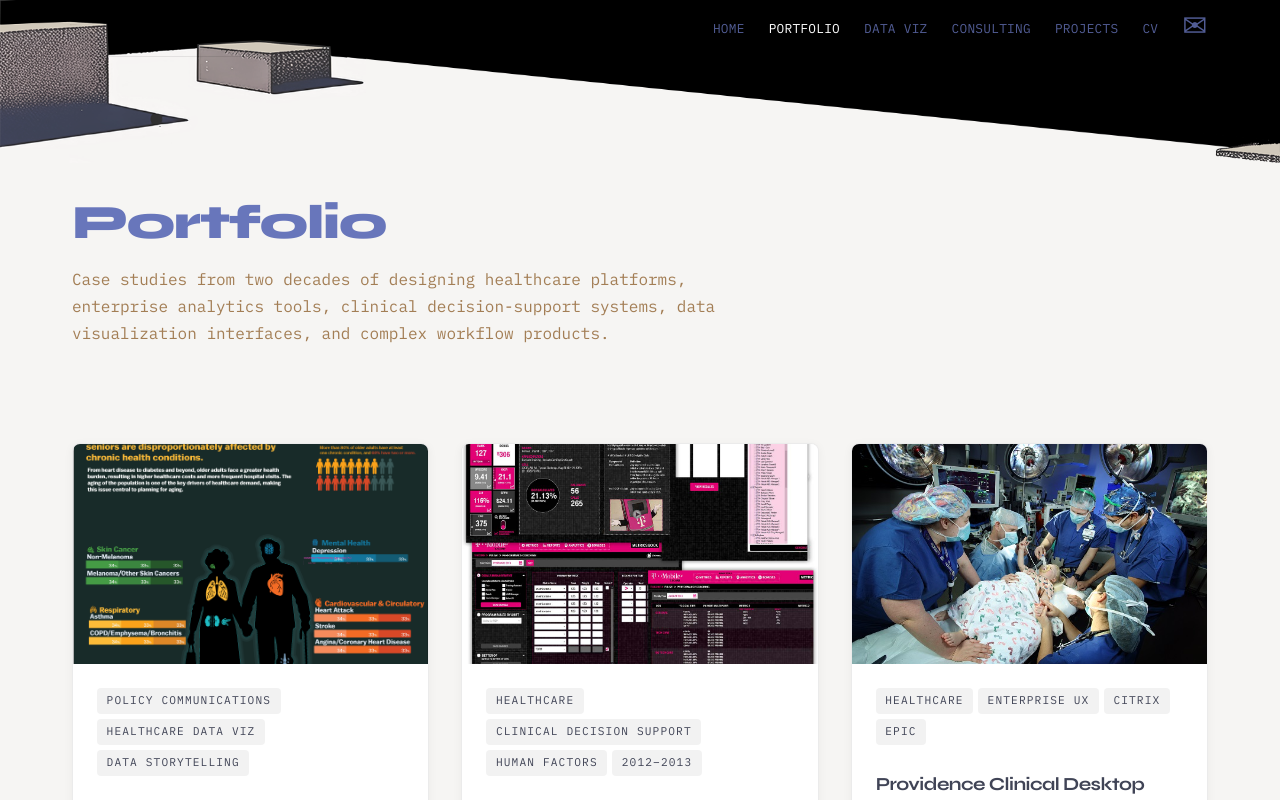
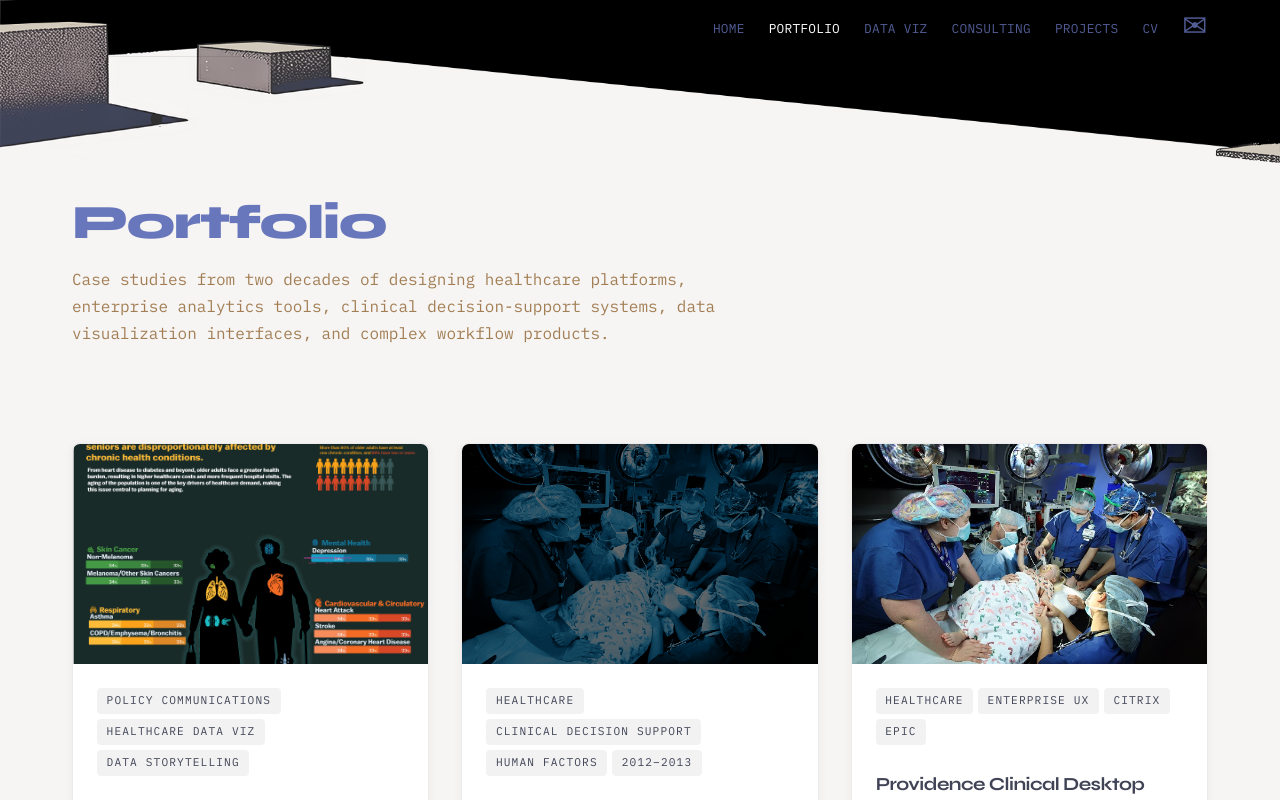
Before and after one commit to yorickapp/stevelibbey, a React (Vite) app: page /portfolio in a window 1280 px wide. Shown: the top 800 px of the page. Built offline with nearby package versions, Linux system fonts and the light colour scheme.

Commit message:
Use fellowship surgery photo as PediCrisis thumbnail

```diff
--- a/src/pages/Portfolio.jsx
+++ b/src/pages/Portfolio.jsx
@@ -13,7 +13,7 @@ const CASES = [
   {
     slug: 'pedi-crisis',
     title: 'Pedi Crisis',
-    thumb: '/img/SteveLibbey-Portfolio-PEDI.jpg',
+    thumb: '/img/Pediatric-Anesthesiology-Fellowship.jpg',
     tags: ['Healthcare', 'Clinical Decision Support', 'Human Factors', '2012–2013'],
     summary: 'A mobile cognitive aid for pediatric anesthesia emergencies, translating clinical crisis protocols into interactive treatment algorithms for iOS and Windows 8 tablets.',
   },
```
Also changed, not shown: public/img/Pediatric-Anesthesiology-Fellowship.jpg (added).
